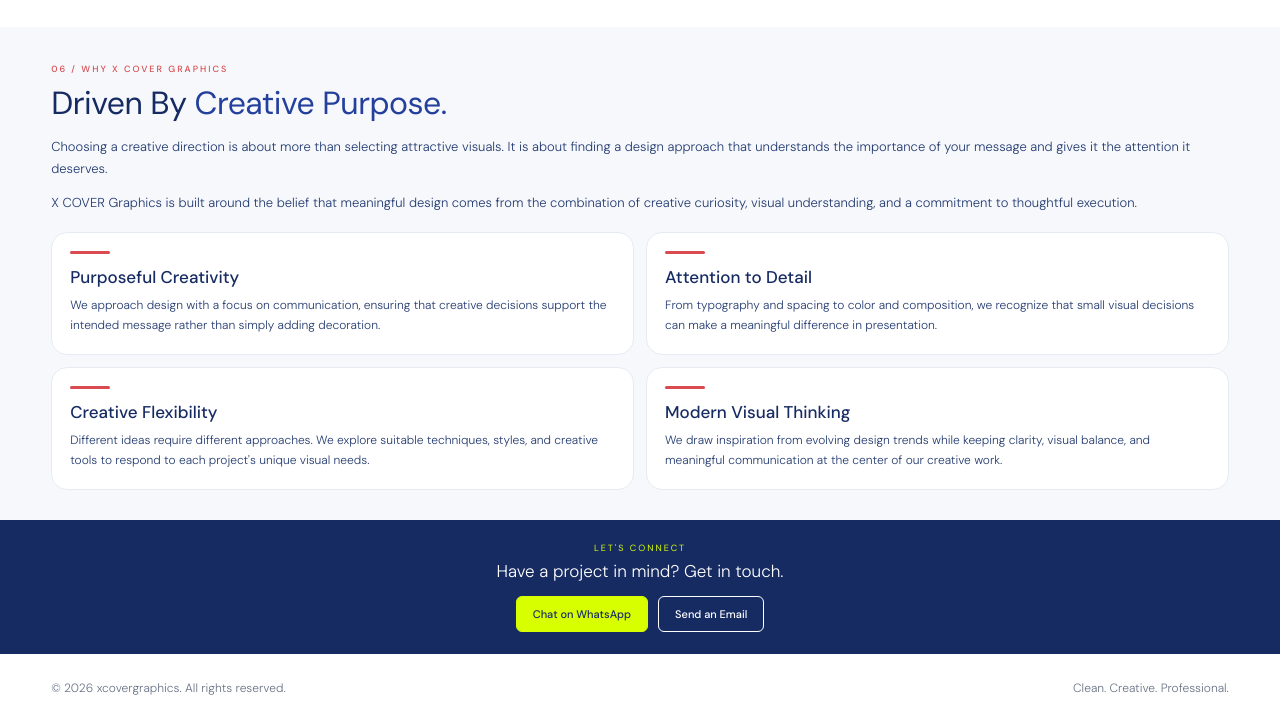
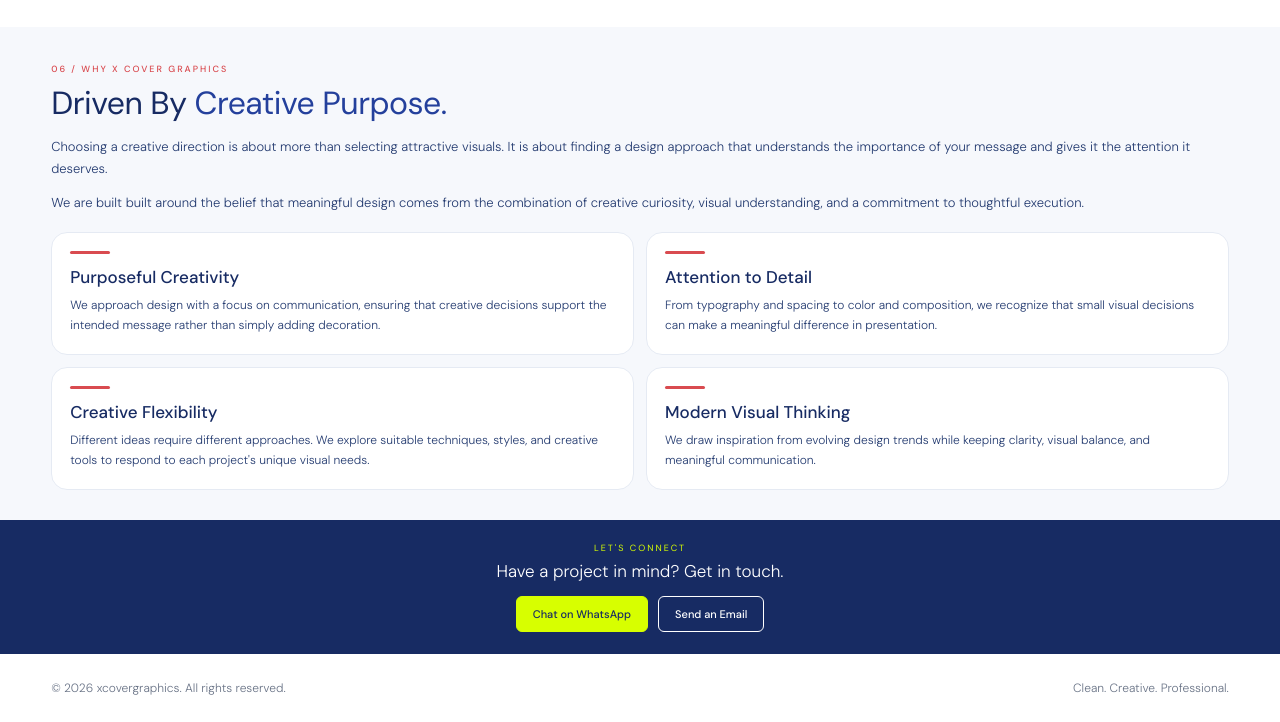
Before and after one commit to chris-256-max/xcovergraphics, a plain HTML site: page pages/about.html in a window 1280 px wide. Shown: the part 2430-3152 px from the top of the page. Drawn offline with Linux system fonts and the light colour scheme.

Commit message:
Updated on some texts in t1he About page

```diff
--- a/pages/about.html
+++ b/pages/about.html
@@ -492,7 +492,7 @@
             </p>
 
             <p>
-                X COVER Graphics is built around the belief
+                We are built built around the belief
                 that meaningful design comes from the
                 combination of creative curiosity,
                 visual understanding, and a commitment
@@ -543,8 +543,7 @@
                     We draw inspiration from evolving
                     design trends while keeping clarity,
                     visual balance, and meaningful
-                    communication at the center
-                    of our creative work.
+                    communication.
                 </p>
             </article>
 
```
Also changed, not shown: pages/gallery.html (+1 -1 lines).
